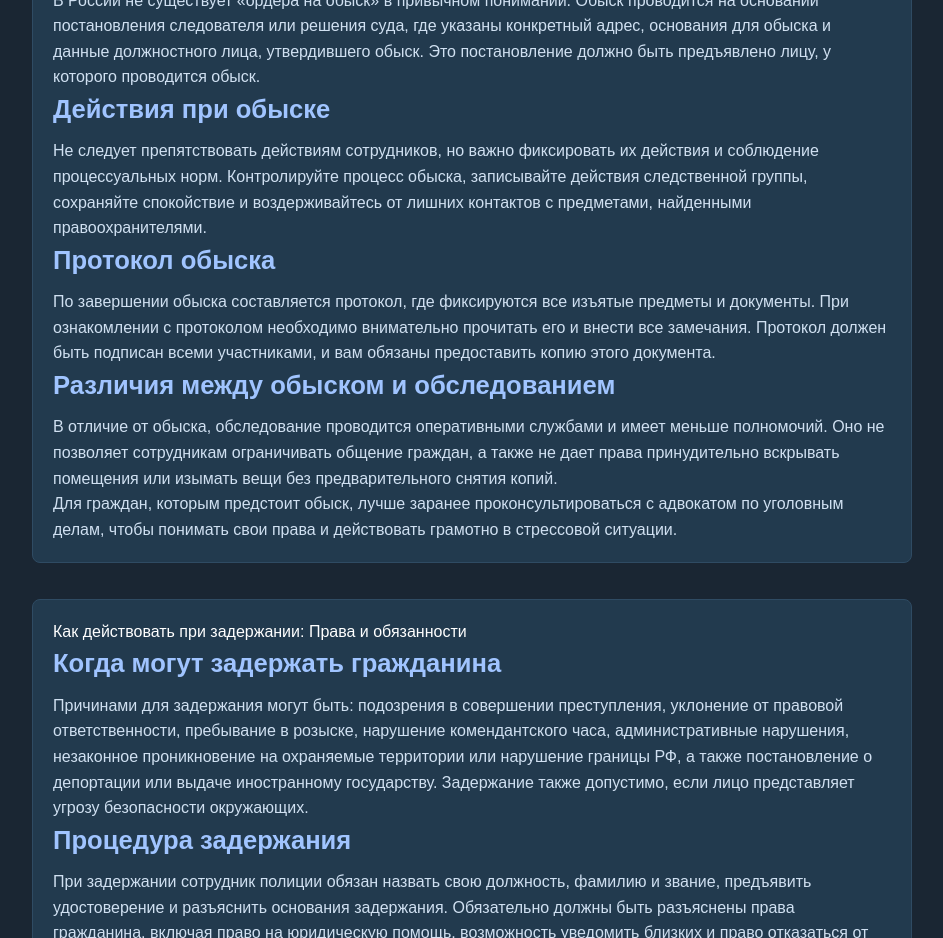
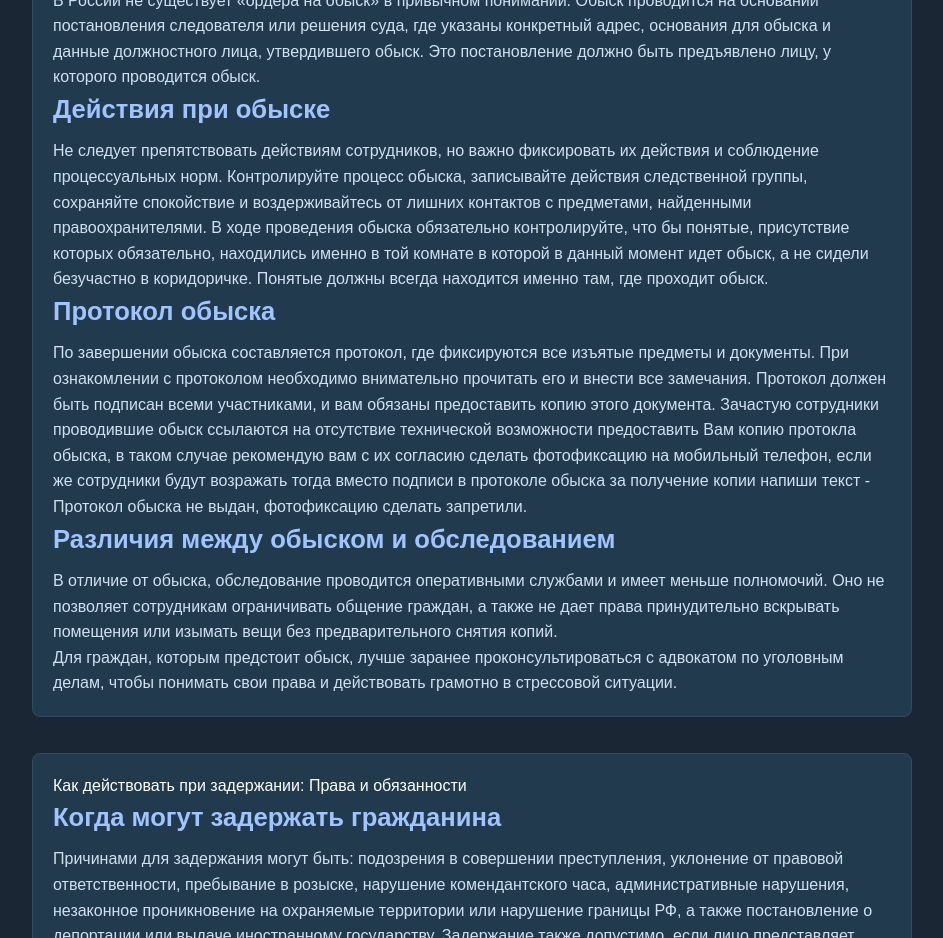
Before and after one commit to VladPeskovDev/Next-js-React-, a Next.js app in the folder lawyer-page/: page /cases in a window 1280 px wide. Shown: the part 2380-3318 px from the top of the page, without its empty margins (168-1111 px from the left). Built offline with nearby package versions, Linux system fonts and the light colour scheme.

Commit message:
Release4.8.0

```diff
--- a/lawyer-page/src/app/cases/page.tsx
+++ b/lawyer-page/src/app/cases/page.tsx
@@ -3,8 +3,8 @@ import CasesList from "../../components/CasesList";
 import styles from "./CasesPage.module.css";
 
 export const metadata = {
-  title: "Адвокат по уголовным делам москва | Кейсы",
-  description: "Примеры успешно завершенных уголовных дел адвоката. Адвокат по 228 УК РФ в Москве.",
+  title: "Адвокат по уголовным делам в Москве – Примеры дел и успешные кейсы",
+  description: "Примеры выигранных уголовных дел и судебных разбирательств адвоката. Ознакомьтесь с успешными кейсами по статье 228 УК РФ и другим делам в Москве",
 };
 
 export default function CasesPage(): JSX.Element {
@@ -45,10 +45,10 @@ export default function CasesPage(): JSX.Element {
   <p>В России не существует «ордера на обыск» в привычном понимании. Обыск проводится на основании постановления следователя или решения суда, где указаны конкретный адрес, основания для обыска и данные должностного лица, утвердившего обыск. Это постановление должно быть предъявлено лицу, у которого проводится обыск.</p>
 
   <h3>Действия при обыске</h3>
-  <p>Не следует препятствовать действиям сотрудников, но важно фиксировать их действия и соблюдение процессуальных норм. Контролируйте процесс обыска, записывайте действия следственной группы, сохраняйте спокойствие и воздерживайтесь от лишних контактов с предметами, найденными правоохранителями.</p>
+  <p>Не следует препятствовать действиям сотрудников, но важно фиксировать их действия и соблюдение процессуальных норм. Контролируйте процесс обыска, записывайте действия следственной группы, сохраняйте спокойствие и воздерживайтесь от лишних контактов с предметами, найденными правоохранителями. В ходе проведения обыска обязательно контролируйте, что бы понятые, присутствие которых обязательно, находились именно в той комнате в которой в данный момент идет обыск, а не сидели безучастно в коридоричке. Понятые должны всегда находится именно там, где проходит обыск. </p>
 
   <h3>Протокол обыска</h3>
-  <p>По завершении обыска составляется протокол, где фиксируются все изъятые предметы и документы. При ознакомлении с протоколом необходимо внимательно прочитать его и внести все замечания. Протокол должен быть подписан всеми участниками, и вам обязаны предоставить копию этого документа.</p>
+  <p>По завершении обыска составляется протокол, где фиксируются все изъятые предметы и документы. При ознакомлении с протоколом необходимо внимательно прочитать его и внести все замечания. Протокол должен быть подписан всеми участниками, и вам обязаны предоставить копию этого документа. Зачастую сотрудники проводившие обыск ссылаются на отсутствие технической возможности предоставить Вам копию протокла обыска, в таком случае рекомендую вам с их согласию сделать фотофиксацию на мобильный телефон, если же сотрудники будут возражать тогда вместо подписи в протоколе обыска за получение копии напиши текст - Протокол обыска не выдан, фотофиксацию сделать запретили.</p>
 
   <h3>Различия между обыском и обследованием</h3>
   <p>В отличие от обыска, обследование проводится оперативными службами и имеет меньше полномочий. Оно не позволяет сотрудникам ограничивать общение граждан, а также не дает права принудительно вскрывать помещения или изымать вещи без предварительного снятия копий.</p>
```
